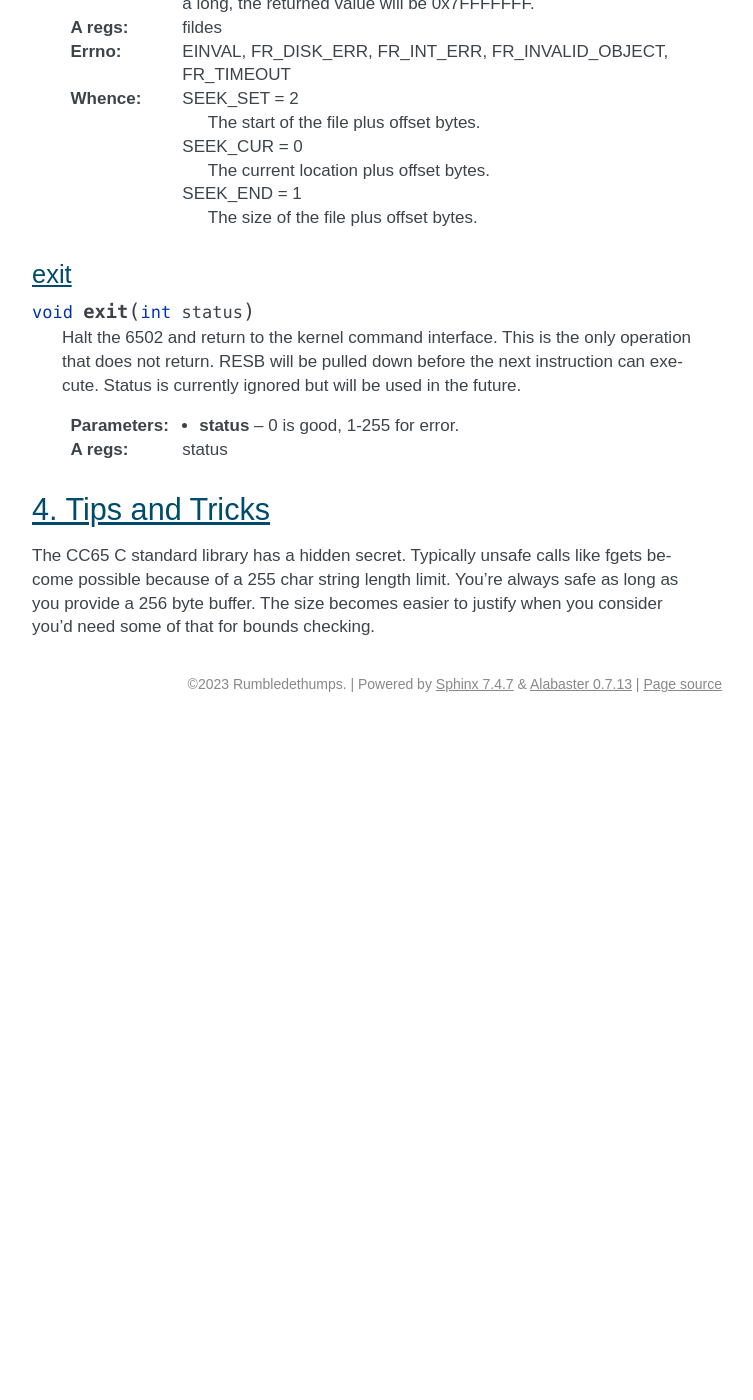
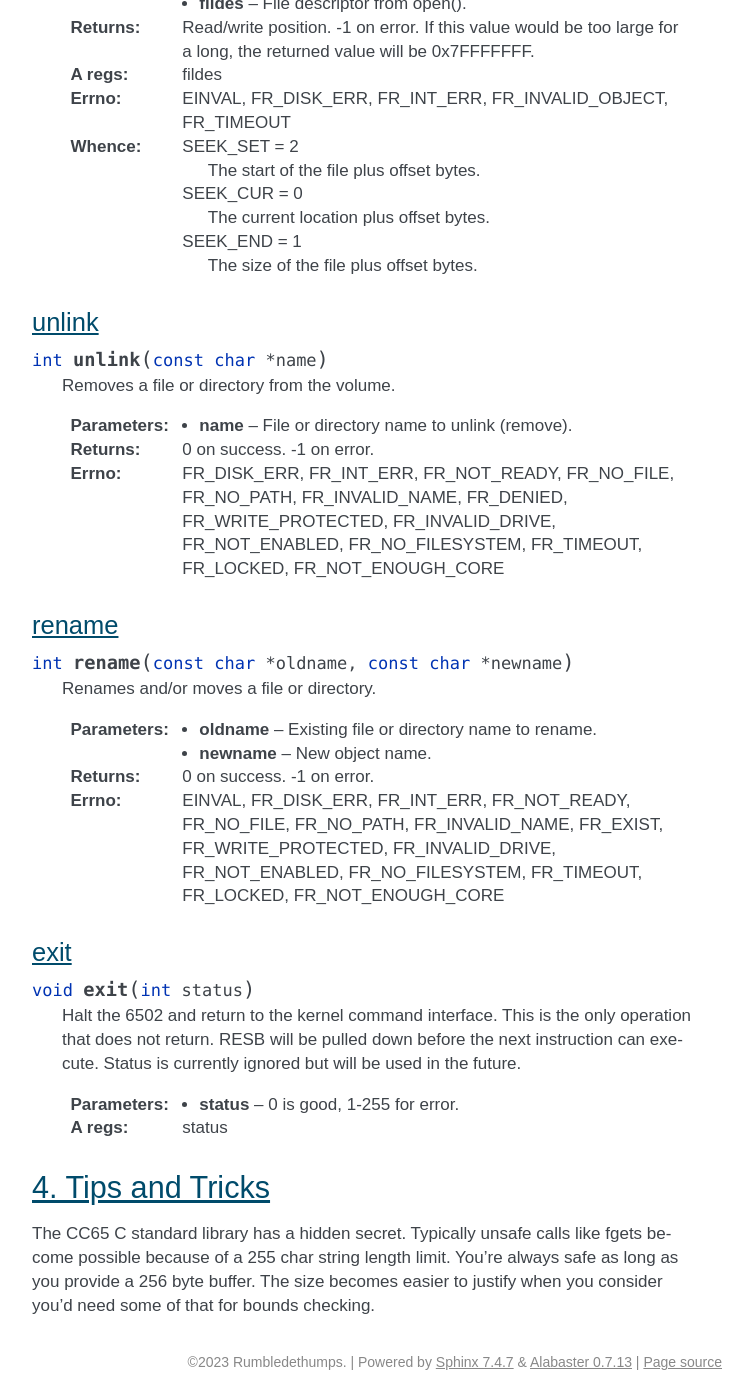
Before and after one commit to picocomputer/picocomputer.github.io, a Sphinx documentation site: the page built from docs/source/api.rst, in a window 1280 px wide and 1400 px high, scrolled down 9589 px. Shown: the whole window, without its empty margins (388-1141 px from the left). Built offline with Sphinx 7.4.7, drawn with Linux system fonts in a browser that asks for light colours; before the commit the page ends 10311 px from its top, so only the background shows below that; some of the changed text lies outside the part shown.

Commit message:
unlink and rename

```diff
--- a/docs/source/api.rst
+++ b/docs/source/api.rst
@@ -371,6 +371,31 @@ lseek
       |    The size of the file plus offset bytes.
 
 
+unlink
+------
+
+.. c:function:: int unlink (const char* name)
+
+   Removes a file or directory from the volume.
+
+   :param name: File or directory name to unlink (remove).
+   :returns: 0 on success. -1 on error.
+   :errno: FR_DISK_ERR, FR_INT_ERR, FR_NOT_READY, FR_NO_FILE, FR_NO_PATH, FR_INVALID_NAME, FR_DENIED, FR_WRITE_PROTECTED, FR_INVALID_DRIVE, FR_NOT_ENABLED, FR_NO_FILESYSTEM, FR_TIMEOUT, FR_LOCKED, FR_NOT_ENOUGH_CORE
+
+
+rename
+------
+
+.. c:function:: int rename (const char* oldname, const char* newname)
+
+   Renames and/or moves a file or directory.
+
+   :param oldname: Existing file or directory name to rename.
+   :param newname: New object name.
+   :returns: 0 on success. -1 on error.
+   :errno: EINVAL, FR_DISK_ERR, FR_INT_ERR, FR_NOT_READY, FR_NO_FILE, FR_NO_PATH, FR_INVALID_NAME, FR_EXIST, FR_WRITE_PROTECTED, FR_INVALID_DRIVE, FR_NOT_ENABLED, FR_NO_FILESYSTEM, FR_TIMEOUT, FR_LOCKED, FR_NOT_ENOUGH_CORE
+
+
 exit
 ----
 .. c:function:: void exit(int status)
```
